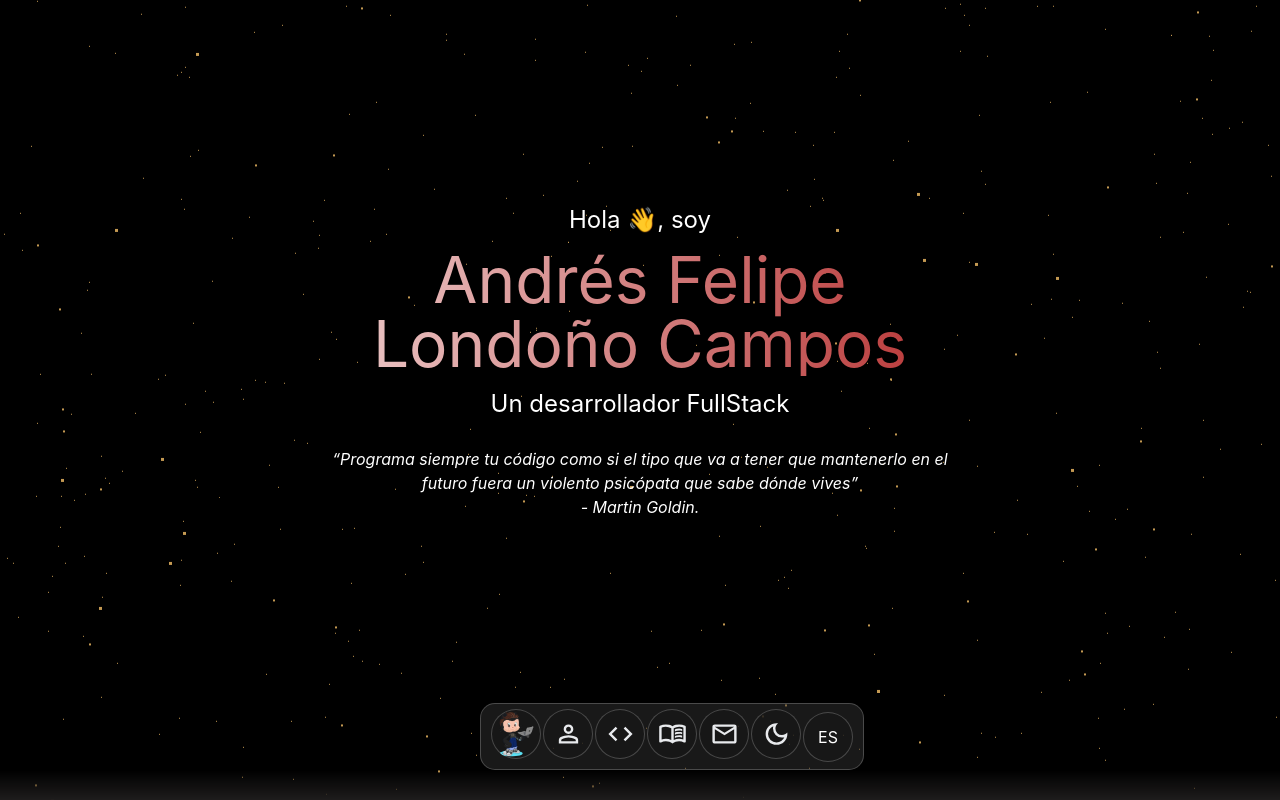
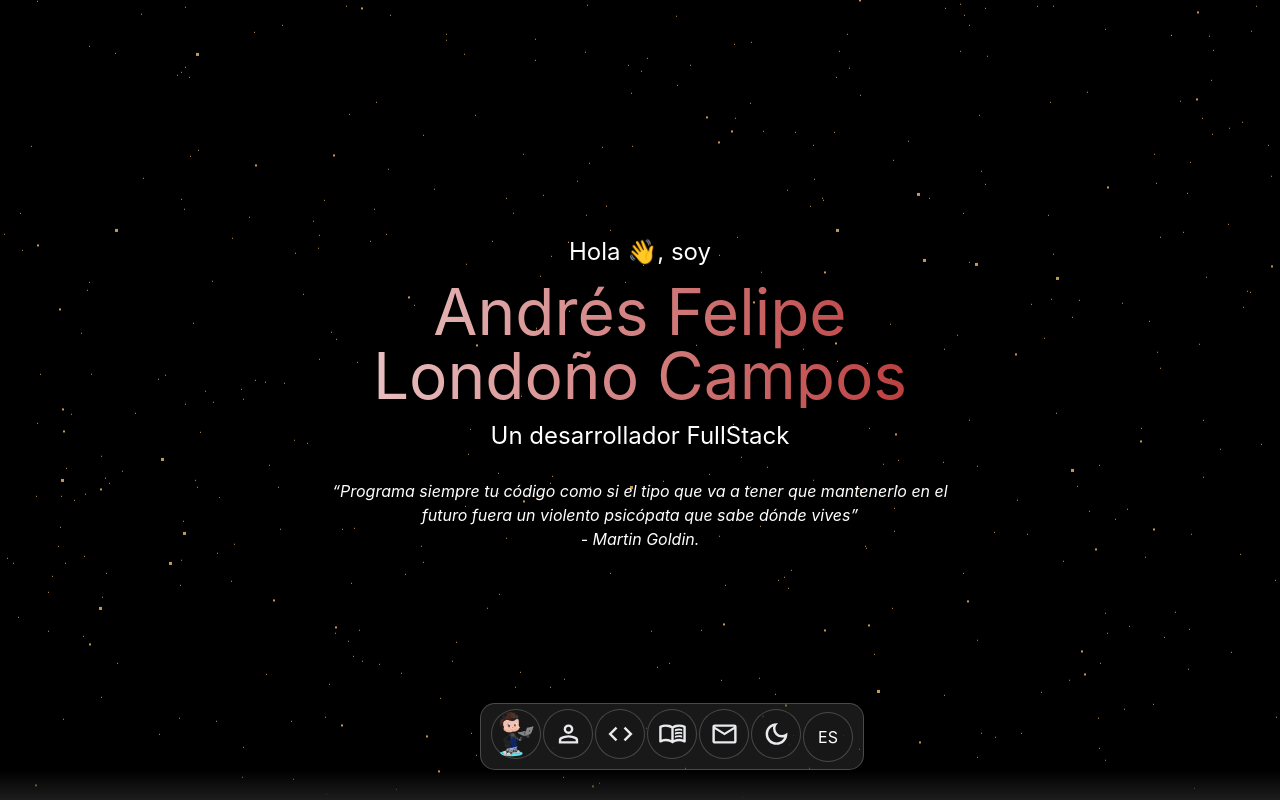
Before and after one commit to ApidriuC/Developer-Portfolio, a React (Vite) app: page / in a window 1280 px wide. Built offline with nearby package versions, Linux system fonts and the light colour scheme.

Commit message:
Se añade dependencia a GitHub Pages para despligue con React

```diff
--- a/package.json
+++ b/package.json
@@ -3,11 +3,14 @@
   "private": true,
   "version": "1.0.0",
   "type": "module",
+  "homepage": "https://ApidriuC.github.io/Developer-Portfolio",
   "scripts": {
     "dev": "vite",
     "build": "vite build",
     "lint": "eslint .",
-    "preview": "vite preview"
+    "preview": "vite preview",
+    "predeploy": "npm run build",
+    "deploy": "gh-pages -d build"
   },
   "dependencies": {
     "i18next": "^23.15.0",
@@ -25,6 +28,7 @@
     "eslint-plugin-react": "^7.35.0",
     "eslint-plugin-react-hooks": "^5.1.0-rc.0",
     "eslint-plugin-react-refresh": "^0.4.9",
+    "gh-pages": "^6.1.1",
     "globals": "^15.9.0",
     "postcss": "^8.4.45",
     "sass-embedded": "^1.78.0",
--- a/src/styles/main.css
+++ b/src/styles/main.css
@@ -39,12 +39,8 @@ section {
     position: relative;
     height: 100vh;
     display: flex;
-    align-items: flex-start;
+    align-items: center;
     justify-content: center;
-}
-
-#intro .container-intro {
-    padding-top: 15%;
 }
 
 #intro h1 {
```
Also changed, not shown: 1 other file (tests, documents, lock files or other folders).
